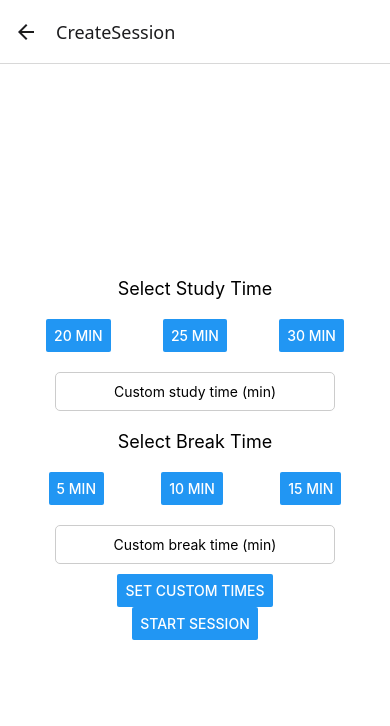
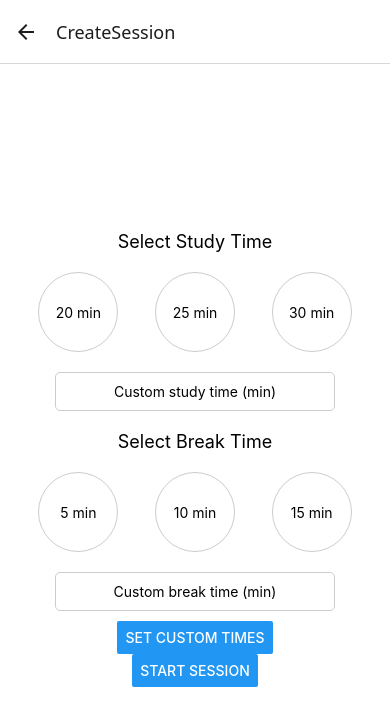
Before and after one commit to christianmarrtinez/pomodoro-app, a React Native app: screen /CreateSession in a window 390 px wide. Shown: the top 726 px of the page. Built offline with nearby package versions, Linux system fonts and the light colour scheme.

Commit message:
add highlight to selected preset times in Create session

```diff
--- a/screens/CreateSession.js
+++ b/screens/CreateSession.js
@@ -1,5 +1,5 @@
 import React, { useState } from 'react';
-import { View, Button, StyleSheet, TextInput, Text } from 'react-native';
+import { View, Button, StyleSheet, TextInput, Text, TouchableOpacity } from 'react-native';
 
 const CreateSession = ({ navigation }) => {
   const [studyTime, setStudyTime] = useState(null);
@@ -20,13 +20,34 @@ const CreateSession = ({ navigation }) => {
     if (customBreakTime) setBreakTime(parseInt(customBreakTime, 10) * 60);
   };
 
+  const renderButton = (title, time, setTime, isStudyTime) => {
+    const isSelected = isStudyTime ? time === studyTime : time === breakTime;
+    const buttonStyle = isSelected ? styles.selectedButton : styles.button;
+    const textStyle = isSelected ? styles.selectedText : styles.text;
+
+    return (
+      <TouchableOpacity
+        style={buttonStyle}
+        onPress={() => {
+          if (isStudyTime) {
+            setStudyTime(time);
+          } else {
+            setBreakTime(time);
+          }
+        }}
+      >
+        <Text style={textStyle}>{title}</Text>
+      </TouchableOpacity>
+    );
+  };
+
   return (
     <View style={styles.container}>
       <Text style={styles.header}>Select Study Time</Text>
       <View style={styles.buttonRow}>
-        <Button title="20 min" onPress={() => setStudyTime(20 * 60)} />
-        <Button title="25 min" onPress={() => setStudyTime(25 * 60)} />
-        <Button title="30 min" onPress={() => setStudyTime(30 * 60)} />
+        {renderButton("20 min", 20 * 60, setStudyTime, true)}
+        {renderButton("25 min", 25 * 60, setStudyTime, true)}
+        {renderButton("30 min", 30 * 60, setStudyTime, true)}
       </View>
       <TextInput
         style={styles.input}
@@ -37,9 +58,9 @@ const CreateSession = ({ navigation }) => {
       />
       <Text style={styles.header}>Select Break Time</Text>
       <View style={styles.buttonRow}>
-        <Button title="5 min" onPress={() => setBreakTime(5 * 60)} />
-        <Button title="10 min" onPress={() => setBreakTime(10 * 60)} />
-        <Button title="15 min" onPress={() => setBreakTime(15 * 60)} />
+        {renderButton("5 min", 5 * 60, setBreakTime, false)}
+        {renderButton("10 min", 10 * 60, setBreakTime, false)}
+        {renderButton("15 min", 15 * 60, setBreakTime, false)}
       </View>
       <TextInput
         style={styles.input}
@@ -72,6 +93,36 @@ const styles = StyleSheet.create({
     marginVertical: 10,
     width: '100%',
   },
+  button: {
+    padding: 10,
+    backgroundColor: '#fff',
+    borderWidth: 1,
+    borderColor: '#ccc',
+    borderRadius: 50,
+    width: 80,
+    height: 80,
+    justifyContent: 'center',
+    alignItems: 'center',
+  },
+  selectedButton: {
+    padding: 10,
+    backgroundColor: '#fff',
+    borderWidth: 2,
+    borderColor: '#6a1b9a', // Purple border
+    borderRadius: 50,
+    width: 80,
+    height: 80,
+    justifyContent: 'center',
+    alignItems: 'center',
+  },
+  text: {
+    fontSize: 14,
+    color: '#000', // Default text color
+  },
+  selectedText: {
+    fontSize: 14,
+    color: '#6a1b9a', // Purple text
+  },
   input: {
     borderWidth: 1,
     borderColor: '#ccc',
```
